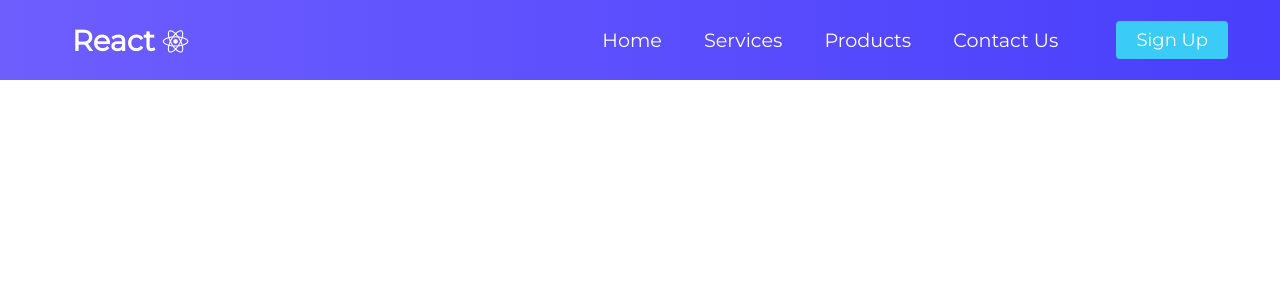
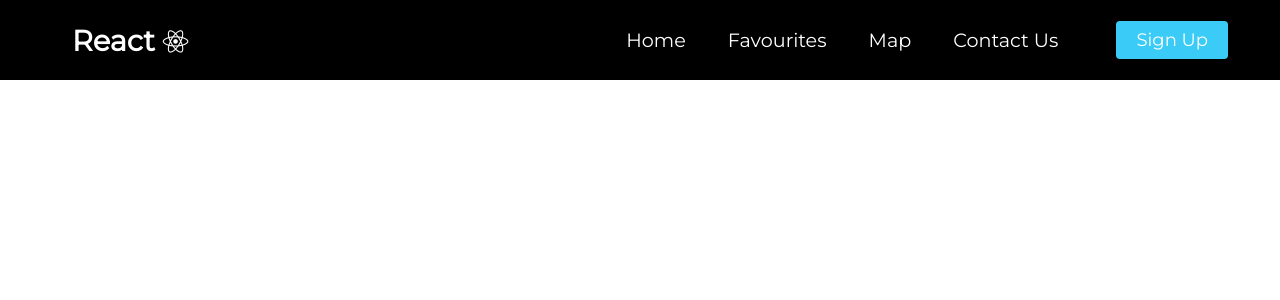
Before and after one commit to leightonchien/MiCasa, a React (Create React App) app in the folder react-front-end/: page / in a window 1280 px wide. Shown: the top 300 px of the page. Built offline with nearby package versions, Linux system fonts and the light colour scheme.

Commit message:
Add further functionality and visual changes to the Navbar

```diff
--- a/react-front-end/public/index.html
+++ b/react-front-end/public/index.html
@@ -26,7 +26,7 @@
       work correctly both with client-side routing and a non-root public URL.
       Learn how to configure a non-root public URL by running `npm run build`.
     -->
-    <title>React App</title>
+    <title>MiCasa</title>
   </head>
   <body>
     <noscript>You need to enable JavaScript to run this app.</noscript>
--- a/react-front-end/src/components/Navbar/MenuItems.js
+++ b/react-front-end/src/components/Navbar/MenuItems.js
@@ -5,12 +5,12 @@ export const MenuItems = [
     cName: 'nav-links'
   },
   {
-    title: 'Services',
+    title: 'Favourites',
     url: '#',
     cName: 'nav-links'
   },
   {
-    title: 'Products',
+    title: 'Map',
     url: '#',
     cName: 'nav-links'
   },
--- a/react-front-end/src/components/Navbar/Navbar.css
+++ b/react-front-end/src/components/Navbar/Navbar.css
@@ -1,5 +1,5 @@
 .NavbarItems {
-  background: linear-gradient(90deg, rgb(110, 94, 254) 0%, rgba(73,63,252,1) 100%);
+  background: black;
   height: 80px;
   display: flex;
   justify-content: center;
@@ -37,7 +37,7 @@
 }
 
 .nav-links:hover {
-  background-color: #6d76f7;
+  background-color:black;
   border-radius: 4px;
   transition: all 0.2s ease-out;
 }
@@ -72,7 +72,7 @@
   }
 
   .nav-menu.active {
-      background: #6668f4;
+      background: black;
       left: 0;
       opacity: 1;
       transition: all 0.5s ease;
@@ -87,7 +87,7 @@
   }
 
   .nav-links:hover {
-      background-color: #7577fa;
+      background-color: black;
       border-radius: 0;
   }
 
```
